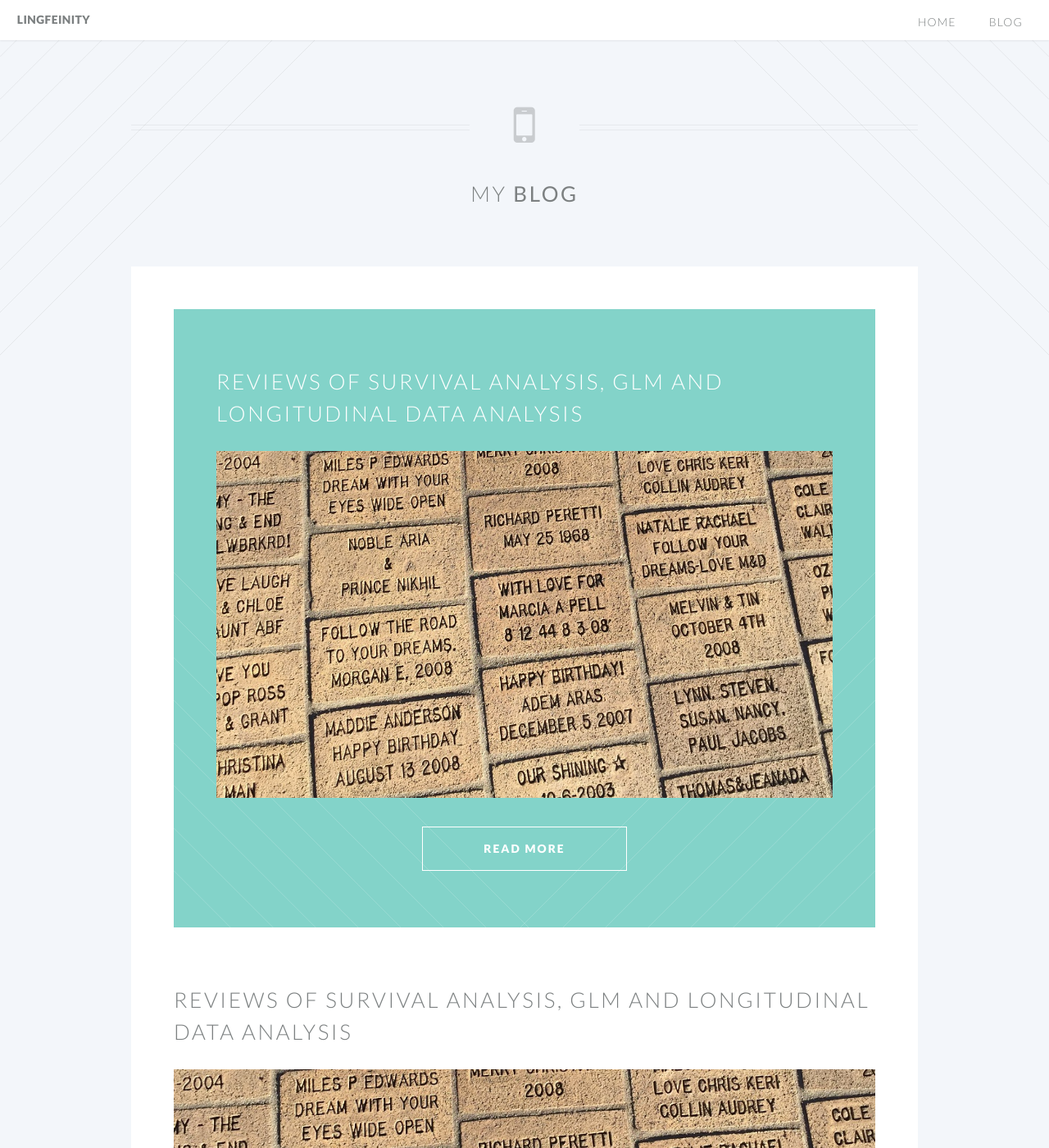
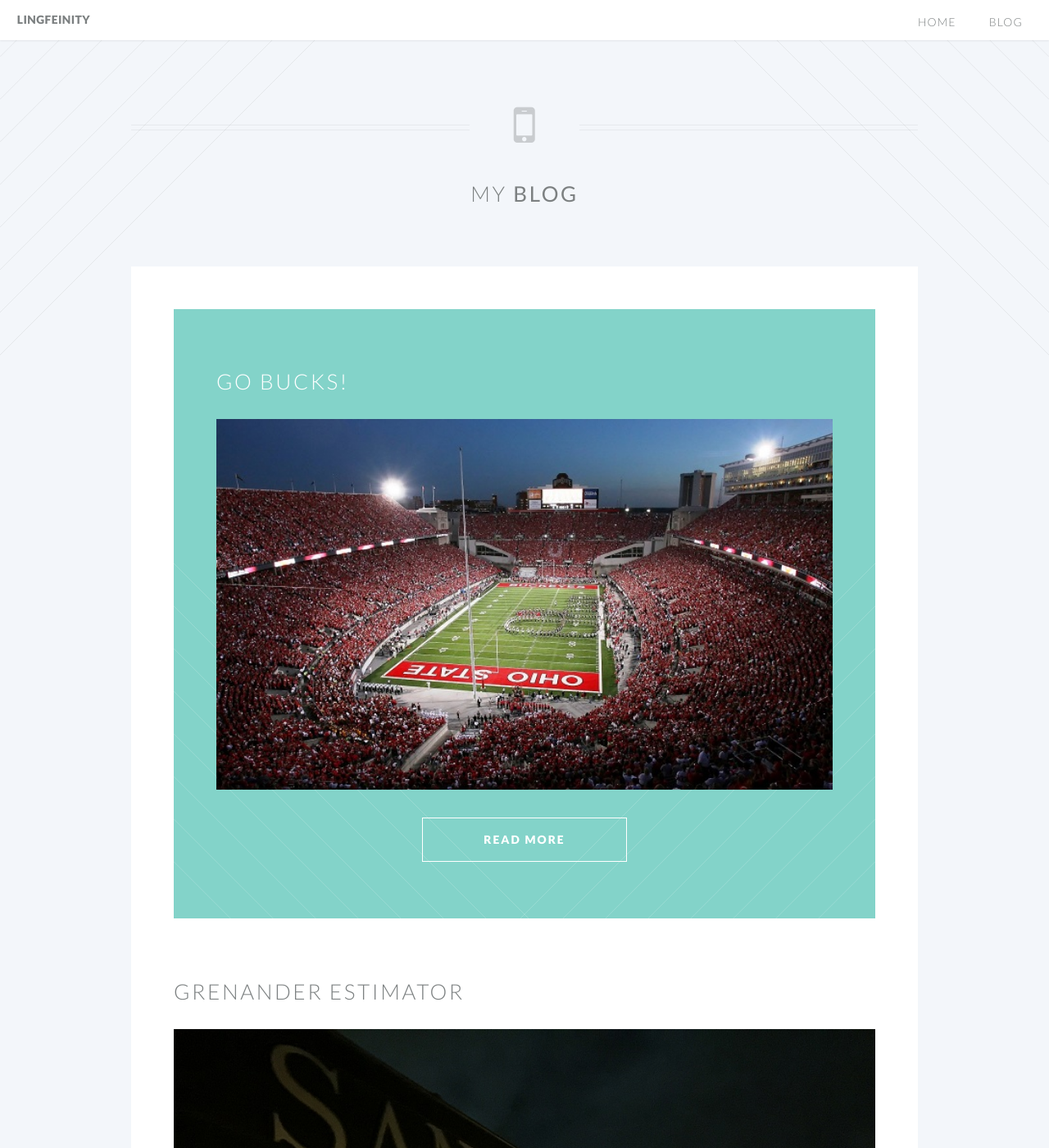
Before and after one commit to lfcui/lfcui.github.io, a Jekyll site: the page built from blog.html, in a window 1280 px wide and 1400 px high. Shown: the whole window at 82% size. Built offline with Jekyll 4.4.1, drawn with Linux system fonts in a browser that asks for light colours; some of the changed lines change nothing that is shown.

Commit message:
Revert "tt"
This reverts commit a58c2c51f4b62bd840d905ae000818ef87cb592c.

```diff
--- a/_posts/2016-12-16-Go-Bucks!.md
+++ b/_posts/2016-12-16-Go-Bucks!.md
@@ -1,10 +1,13 @@
 ---
 layout: post
-title: "Reviews of Survival Analysis, GLM and Longitudinal Data Analysis"
-date: 2016-12-18 01:34:22
-permalink: /fourth-post.html
+title: "Go Bucks!"
+date: 2016-12-17 05:51:22
+permalink: /third-post.html
 ---
 
-<span class="image featured"><img src="/images/pic06.jpg" alt=""></span>
+<span class="image featured"><img src="/images/pic07.jpg" alt=""></span>
 
-找实习的季节开始了，去年做的是偏CS的方向，今年想找一下生统的实习。挖个坑，之后会详细review一下Survival Analysis，GLM，还有longitudinal Data Analysis这生统三大基础课。具体的情况是，GLM学得比较扎实，当初在Hans得课上得第一还是下了一番功夫的。因为刚做过Longitudinal Data Analysis得TA，现在还比较熟。所以重点会集中在Survival Analysis。。
+
+OSU的橄榄球队在去年失去了14年夺冠班底之后，今年开局出人意料的强势，最后在十年之战（美国体育史上最有名的仇敌之战就是每年一度的OSU和Michigan的橄榄球比赛，Michigan近十年一直处在颓势，但是因为雇佣了Jim Harbough，今年球队开始崛起，比赛之前两支球队分别排在全国第二和第三名，故而称为十年之战）中加时险胜Michigan，成为了第一只非单一联盟冠军进入季后赛四强的球队。作为一只Buckeye（美国每所大学都有自己的吉祥物，学生会以此代称自己），自然早早的买好球票，要去Arizona为球队加油助威。
+
+本来图省事打算飞过去的，后来想了一下不如找几个朋友一起road trip吧。途径Las Vegas和Grand Canyon, 最后到达Phoenix，比赛完成后第二天返程，时间刚好不会耽误和老板的meeting。想想上一次多于两人旅行已经是很多年以前的事情了，习惯了安排好一切的计划，静静地做一个老司机，于是很快订好了Van，酒店和具体的日程以及游玩路线。只等比赛日的到来。
--- a/_posts/2016-12-18-Reviews.md
+++ /dev/null
@@ -1,10 +0,0 @@
----
-layout: post
-title: "Reviews of Survival Analysis, GLM and Longitudinal Data Analysis"
-date: 2016-12-18 01:34:22
-permalink: /fourth-post.html
----
-
-<span class="image featured"><img src="/images/pic06.jpg" alt=""></span>
-
-找实习的季节开始了，去年做的是偏CS的方向，今年想找一下生统的实习。挖个坑，之后会详细review一下Survival Analysis，GLM，还有longitudinal Data Analysis这生统三大基础课。具体的情况是，GLM学得比较扎实，当初在Hans得课上得第一还是下了一番功夫的。因为刚做过Longitudinal Data Analysis得TA，现在还比较熟。所以重点会集中在Survival Analysis。
```
